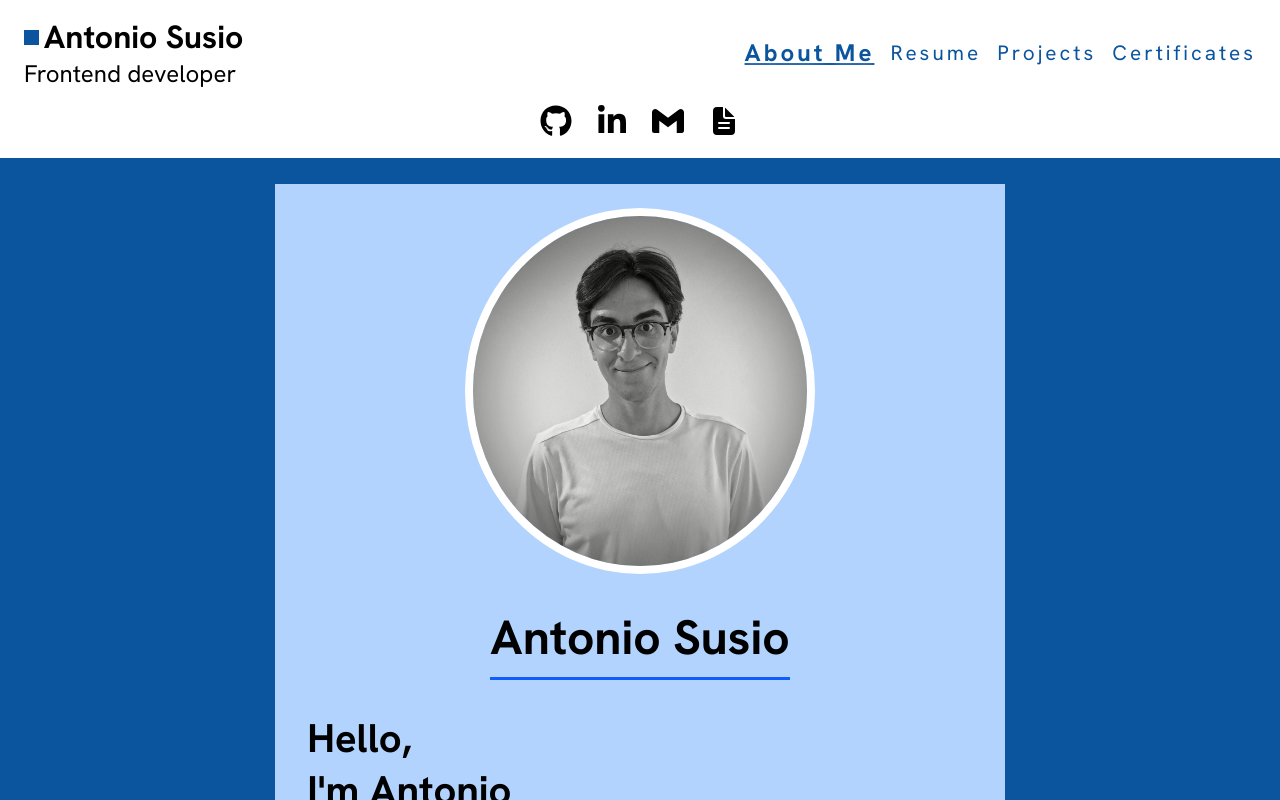
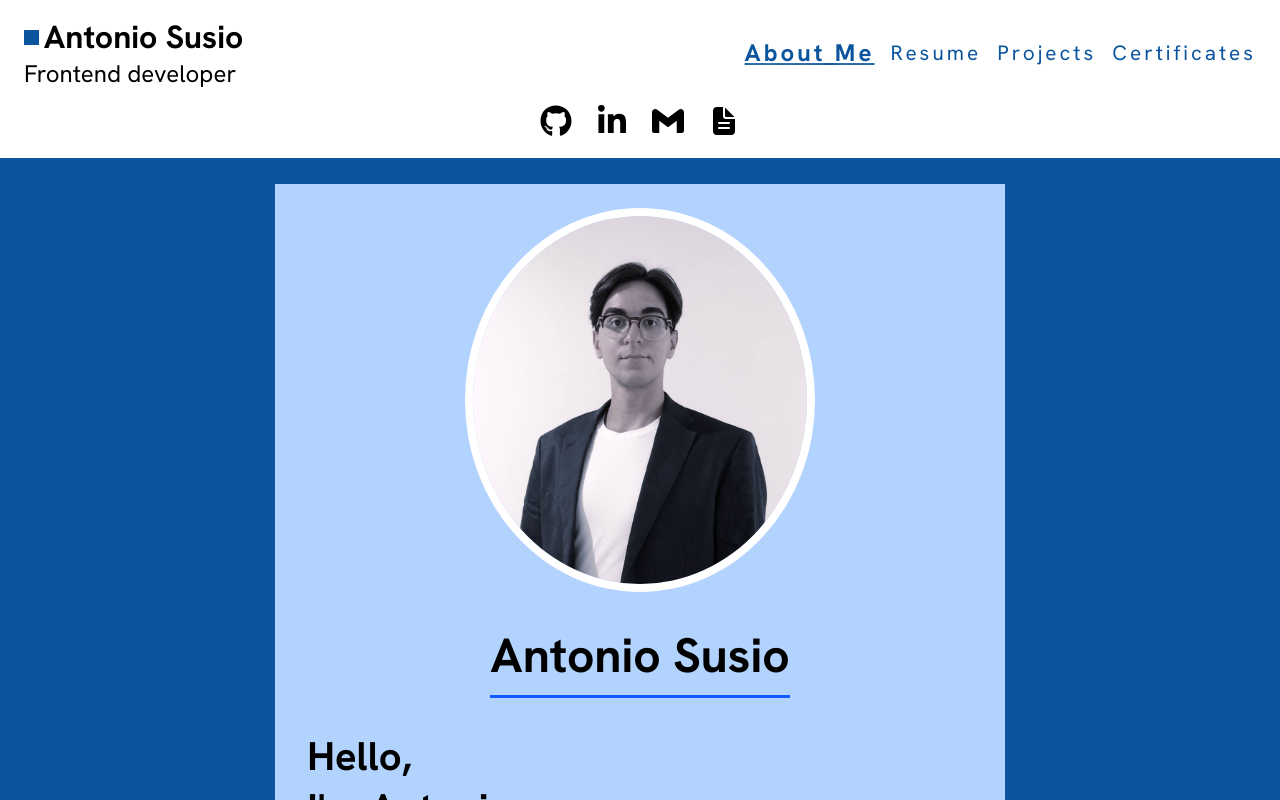
Before and after one commit to AntonioSusio/my-portfolio, a React (Vite) app: page / in a window 1280 px wide. Shown: the top 800 px of the page. Built offline with nearby package versions, Linux system fonts and the light colour scheme.

Commit message:
Changed profile img

```diff
--- a/src/pages/About.tsx
+++ b/src/pages/About.tsx
@@ -7,7 +7,7 @@ export default function About(): JSX.Element {
       <div className="description-card flex flex-col">
         <img
           className="card-image"
-          src="Antonio.jpg"
+          src="/AboutMeImg.jpg"
           alt="Image of Antonio smiling and looking at the camera"
         />
 
```
Also changed, not shown: public/AboutMeImg.jpg (added), public/Antonio.jpg (deleted).
